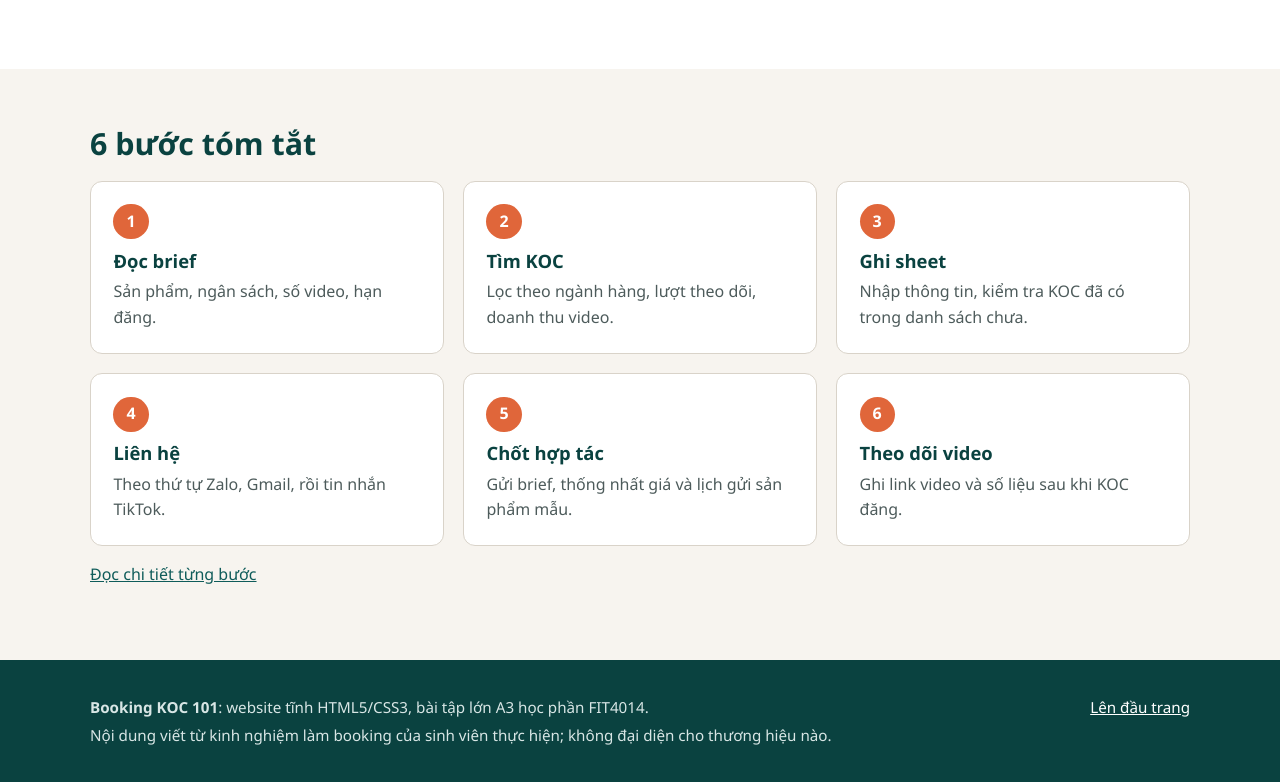
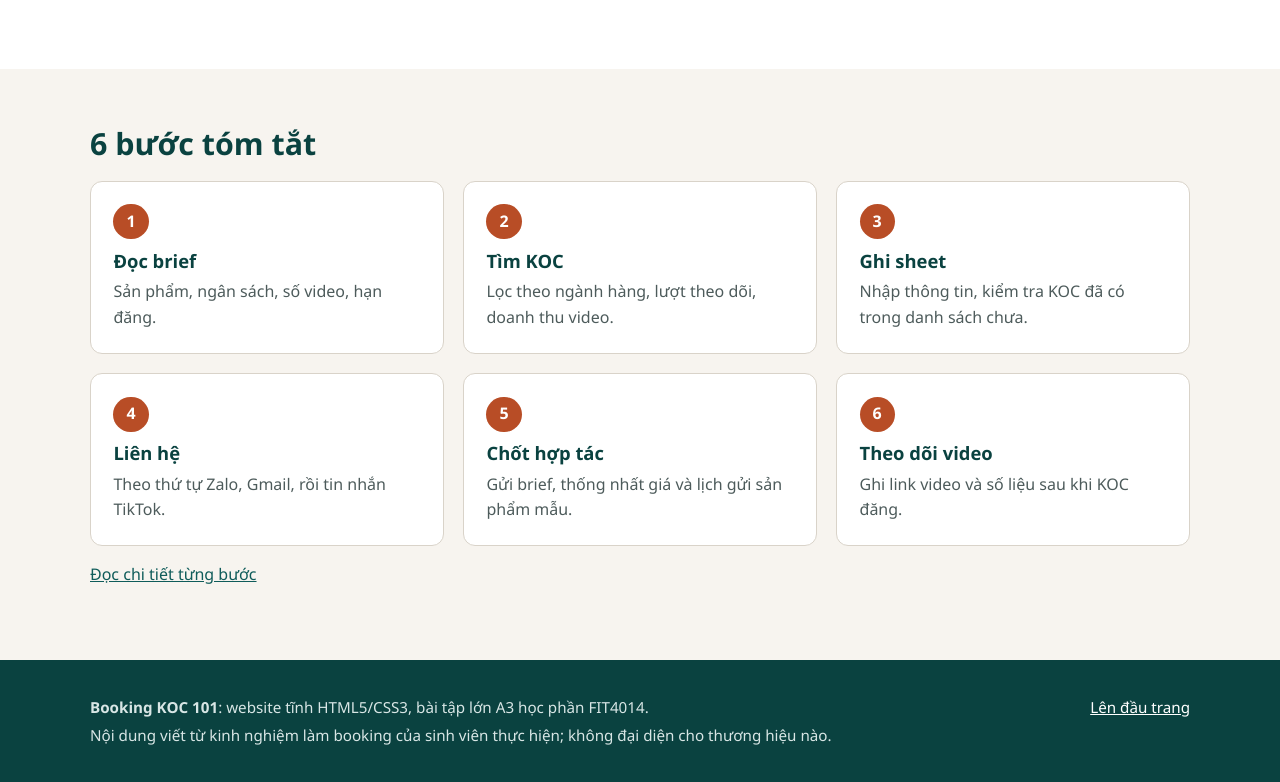
Before and after one commit to NgoQuocTrieu/BookingKOC101_website, a plain HTML site: page index.html in a window 1280 px wide. Shown: the part 772-1554 px from the top of the page. Drawn offline with Linux system fonts and the light colour scheme.

Commit message:
Sửa lỗi tương phản: đổi màu cam #e0663a sang #b84d26 (5,09:1)

```diff
--- a/css/style.css
+++ b/css/style.css
@@ -8,7 +8,7 @@
 :root {
   --mau-chinh: #0f5c5a;        /* xanh cổ vịt: nút, tiêu đề */
   --mau-chinh-dam: #0a4240;
-  --mau-nhan: #e0663a;         /* cam san hô: số bước, điểm nhấn */
+  --mau-nhan: #b84d26;         /* cam đậm: số bước, điểm nhấn. Đổi từ #e0663a (tương phản 3,43:1) sang #b84d26 (5,09:1) */
   --mau-nen: #f7f4ef;          /* nền kem */
   --mau-the: #ffffff;
   --mau-chu: #1f2a2a;
```
